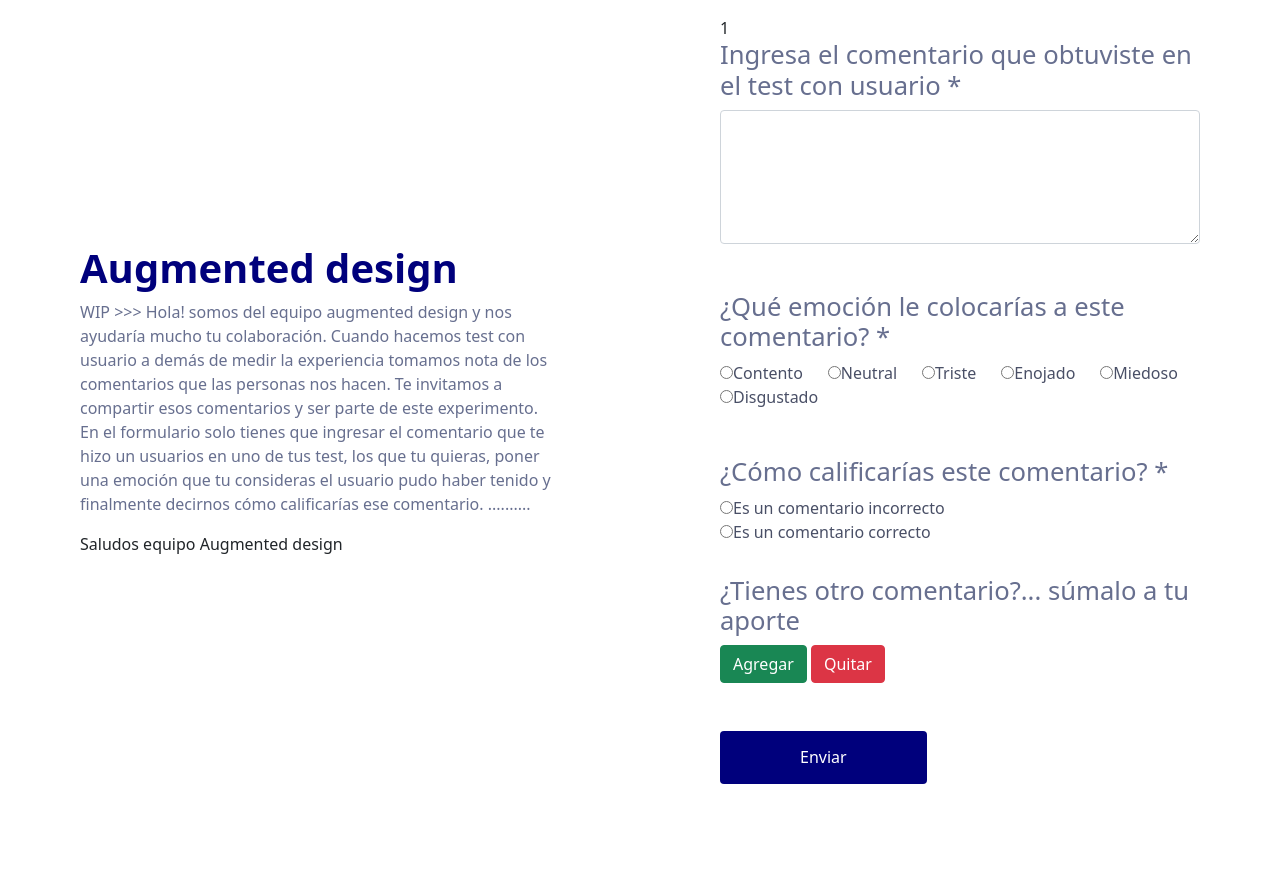
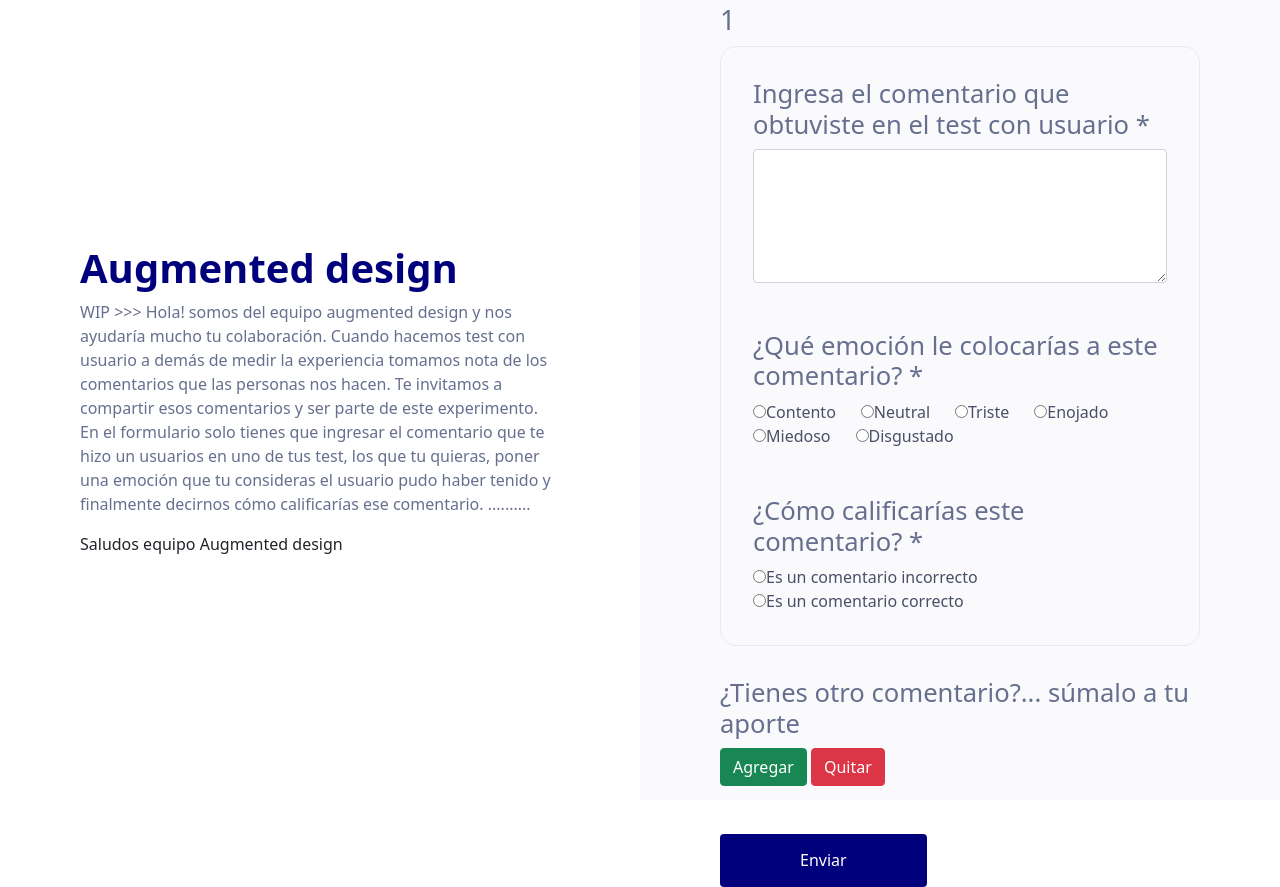
Before and after one commit to codeplusux/aud-dataset, a plain HTML site: page index.html in a window 1280 px wide. Before the commit the page ends 800 px from the top, so only its background shows below. Drawn offline with nearby package versions, Linux system fonts and the light colour scheme.

Commit message:
layout improvements

```diff
--- a/index.html
+++ b/index.html
@@ -58,13 +58,28 @@
         width: 50%;
         display: flex;
         flex-direction: row;
+        background-color: #fafafc;
+        height: 100vh;
       }
+
       .radio-inline {
         padding-right: 1.3em;
       }
 
       .buttonAddRemove {
         padding-top: 2em;
+      }
+
+      .surveyItem {
+        border: 1px solid #eaeaea;
+        border-radius: 1em;
+        padding: 2em;
+      }
+
+      .index {
+        color: #676f8f;
+        font-size: 1.7em;
+        padding-bottom: 0.2em;
       }
     </style>
 
@@ -89,8 +104,8 @@
       </div>
       <div class="item two">
         <article class="form">
-          <div class="number">1</div>
-          <form>
+          <div class="index">1</div>
+          <form class="surveyItem">
             <h3 for="userComment" class="form-label">
               Ingresa el comentario que obtuviste en el test con usuario *
             </h3>
@@ -130,14 +145,13 @@
                 <input type="radio" name="check" />Es un comentario correcto
               </label>
             </div>
+          </form>
+          <div class="buttonAddRemove">
+            <h3>¿Tienes otro comentario?... súmalo a tu aporte</h3>
 
-            <div class="buttonAddRemove">
-              <h3>¿Tienes otro comentario?... súmalo a tu aporte</h3>
-
-              <button type="button" class="btn btn-success">Agregar</button>
-              <button type="button" class="btn btn-danger">Quitar</button>
-            </div>
-          </form>
+            <button type="button" class="btn btn-success">Agregar</button>
+            <button type="button" class="btn btn-danger">Quitar</button>
+          </div>
 
           <br /><br />
           <button type="submit" class="btn btn-primary">Enviar</button>
```
